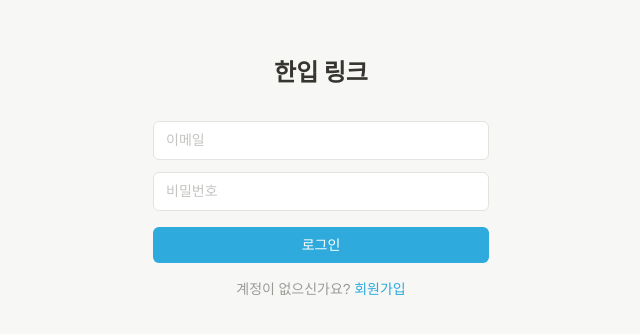
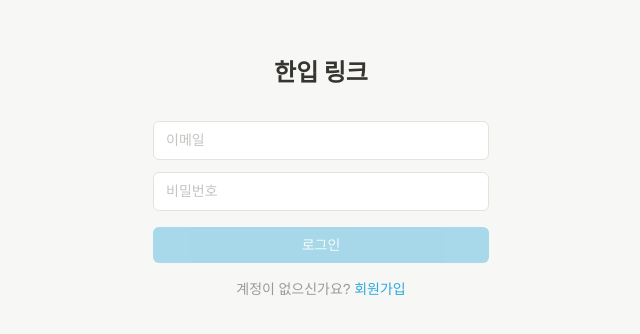
Before and after one commit to winterlood2/onebite-link, a Next.js app: page /login in a window 1280 px wide. Shown: the part 222-556 px from the top of the page, without its empty margins (319-959 px from the left). Built offline with nearby package versions, Linux system fonts and the light colour scheme; no server answers; the database is empty.

Commit message:
로그인 기능 구현

```diff
--- a/app/login/page.tsx
+++ b/app/login/page.tsx
@@ -1,26 +1,81 @@
+"use client";
+
 import Link from "next/link";
+import { useState } from "react";
+import { useRouter } from "next/navigation";
+import { createClient } from "@/utils/supabase/client";
 
 export default function LoginPage() {
+  const router = useRouter();
+  const [email, setEmail] = useState("");
+  const [password, setPassword] = useState("");
+  const [toast, setToast] = useState<string | null>(null);
+  const [loading, setLoading] = useState(false);
+
+  const isFormFilled = email.trim() !== "" && password !== "";
+
+  const showToast = (message: string) => {
+    setToast(message);
+    setTimeout(() => setToast(null), 3000);
+  };
+
+  const handleSubmit = async (e: React.FormEvent) => {
+    e.preventDefault();
+    if (!isFormFilled) return;
+
+    setLoading(true);
+    const supabase = createClient();
+    const { error } = await supabase.auth.signInWithPassword({ email, password });
+    setLoading(false);
+
+    if (error) {
+      if (error.message.includes("Invalid login credentials") || error.message.includes("invalid_credentials")) {
+        showToast("이메일 또는 비밀번호가 올바르지 않습니다.");
+      } else if (error.message.includes("Email not confirmed")) {
+        showToast("이메일 인증이 완료되지 않았습니다.");
+      } else {
+        showToast("로그인에 실패했습니다. 다시 시도해 주세요.");
+      }
+      return;
+    }
+
+    router.push("/");
+  };
+
   return (
     <div className="min-h-screen bg-[var(--bg)] flex items-center justify-center">
+      {toast && (
+        <div className="fixed top-6 left-1/2 -translate-x-1/2 z-50 bg-[var(--text)] text-white text-sm px-4 py-2.5 rounded-lg shadow-lg">
+          {toast}
+        </div>
+      )}
+
       <div className="w-full max-w-sm px-6">
         <h1 className="text-2xl font-bold text-[var(--text)] text-center mb-8">
           한입 링크
         </h1>
 
-        <form className="flex flex-col gap-3">
+        <form onSubmit={handleSubmit} className="flex flex-col gap-3">
           <input
             type="email"
             placeholder="이메일"
+            value={email}
+            onChange={(e) => setEmail(e.target.value)}
             className="input-base"
           />
           <input
             type="password"
             placeholder="비밀번호"
+            value={password}
+            onChange={(e) => setPassword(e.target.value)}
             className="input-base"
           />
-          <button type="submit" className="btn-accent w-full py-2 rounded-md text-sm font-medium mt-1">
-            로그인
+          <button
+            type="submit"
+            disabled={!isFormFilled || loading}
+            className="btn-accent w-full py-2 rounded-md text-sm font-medium mt-1 disabled:opacity-40 disabled:cursor-not-allowed"
+          >
+            {loading ? "처리 중..." : "로그인"}
           </button>
         </form>
 
```
Also changed, not shown: 1 other file (tests, documents, lock files or other folders).
